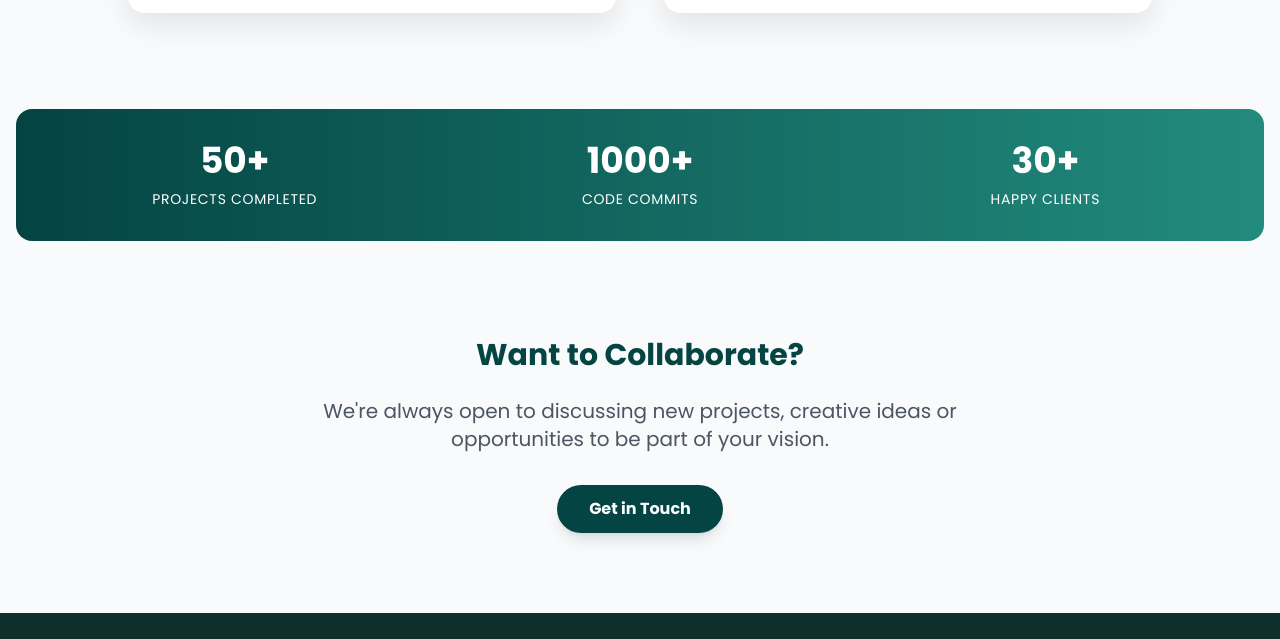
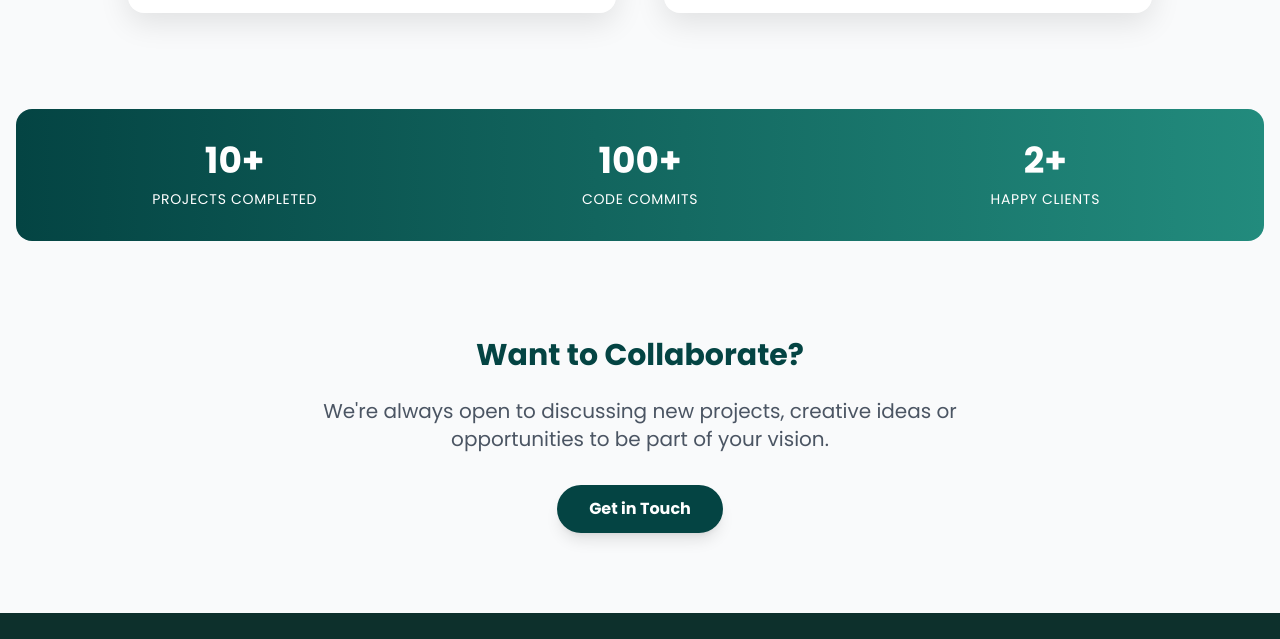
Before and after one commit to raiyanruhan/tmbd.xyz, a plain HTML site: page developers.html in a window 1280 px wide. Shown: the part 1258-1897 px from the top of the page. Drawn offline with nearby package versions, Linux system fonts and the light colour scheme; a web font is replaced by a local one.

Commit message:
update dev

```diff
--- a/developers.html
+++ b/developers.html
@@ -969,11 +969,11 @@
                 our_team: "Our Development Team",
                 view_profile: "View Profile",
                 back_to_front: "Back to Front",
-                projects_completed: "50+",
+                projects_completed: "10+",
                 projects: "Projects Completed",
-                code_commits: "1000+",
+                code_commits: "100+",
                 commits: "Code Commits",
-                happy_clients: "30+",
+                happy_clients: "2+",
                 clients: "Happy Clients",
                 collaborate_title: "Want to Collaborate?",
                 collaborate_text: "We're always open to discussing new projects, creative ideas or opportunities to be part of your vision.",
@@ -1014,11 +1014,11 @@
                 our_team: "আমাদের ডেভেলপমেন্ট টিম",
                 view_profile: "প্রোফাইল দেখুন",
                 back_to_front: "সামনে ফিরে যান",
-                projects_completed: "৫০+",
+                projects_completed: "১০+",
                 projects: "সম্পূর্ণ প্রকল্প",
-                code_commits: "১০০০+",
+                code_commits: "১০০+",
                 commits: "কোড কমিট",
-                happy_clients: "৩০+",
+                happy_clients: "২+",
                 clients: "সন্তুষ্ট ক্লায়েন্ট",
                 collaborate_title: "সহযোগিতা করতে চান?",
                 collaborate_text: "আমরা সবসময় নতুন প্রকল্প, সৃজনশীল ধারণা বা আপনার ভিশনের অংশ হওয়ার সুযোগ নিয়ে আলোচনা করতে উন্মুক্ত।",
@@ -1027,11 +1027,11 @@
                 // Developer Info
                 raiyan_name: "রাইয়ান বিন রশীদ",
                 raiyan_role: "ফ্রন্টএন্ড ডেভেলপার ও ডিজাইনার",
-                raiyan_shortbio: "ব্যবহারকারী-কেন্দ্রিক ডিজাইনের উপর ফোকাস করে দৃশ্যত চমৎকার এবং অত্যন্ত কার্যকরী ডিজিটাল অভিজ্ঞতা তৈরি করতে বিশেষজ্ঞ।",
+                raiyan_shortbio: "মুল কাঠামো দাড় করানো। তারপর ম্যানেজারকে দায়িত্ব বুঝিয়ে দেওয়া",
 
-                sayed_name: "সায়েদ ইবনে মাসুদ",
-                sayed_role: "ব্যাকএন্ড ডেভেলপার ও রক্ষণাবেক্ষণ",
-                sayed_shortbio: "শক্তিশালী ব্যাকএন্ড সমাধান এবং অবকাঠামো রক্ষণাবেক্ষণের মাধ্যমে সিস্টেমের নির্ভরযোগ্যতা এবং কর্মক্ষমতা নিশ্চিত করা।",
+                sayed_name: "সায়ীদ ইবনে মাসুদ",
+                sayed_role: "ম্যানেজমেন্ট এক্সপার্ট",
+                sayed_shortbio: "ওয়েবসাইটের সময়ের সাথে সাথে পরিবর্তন আনা, মানের উন্নয়ন করা। বিভিন্ন লেখা পরিবর্তন ইত্যাদি।",
 
                 // Footer
                 footer_tagline: "নারী উদ্যোক্তাদের জন্য ডিজিটাল মার্কেটিং সমাধান",
```
